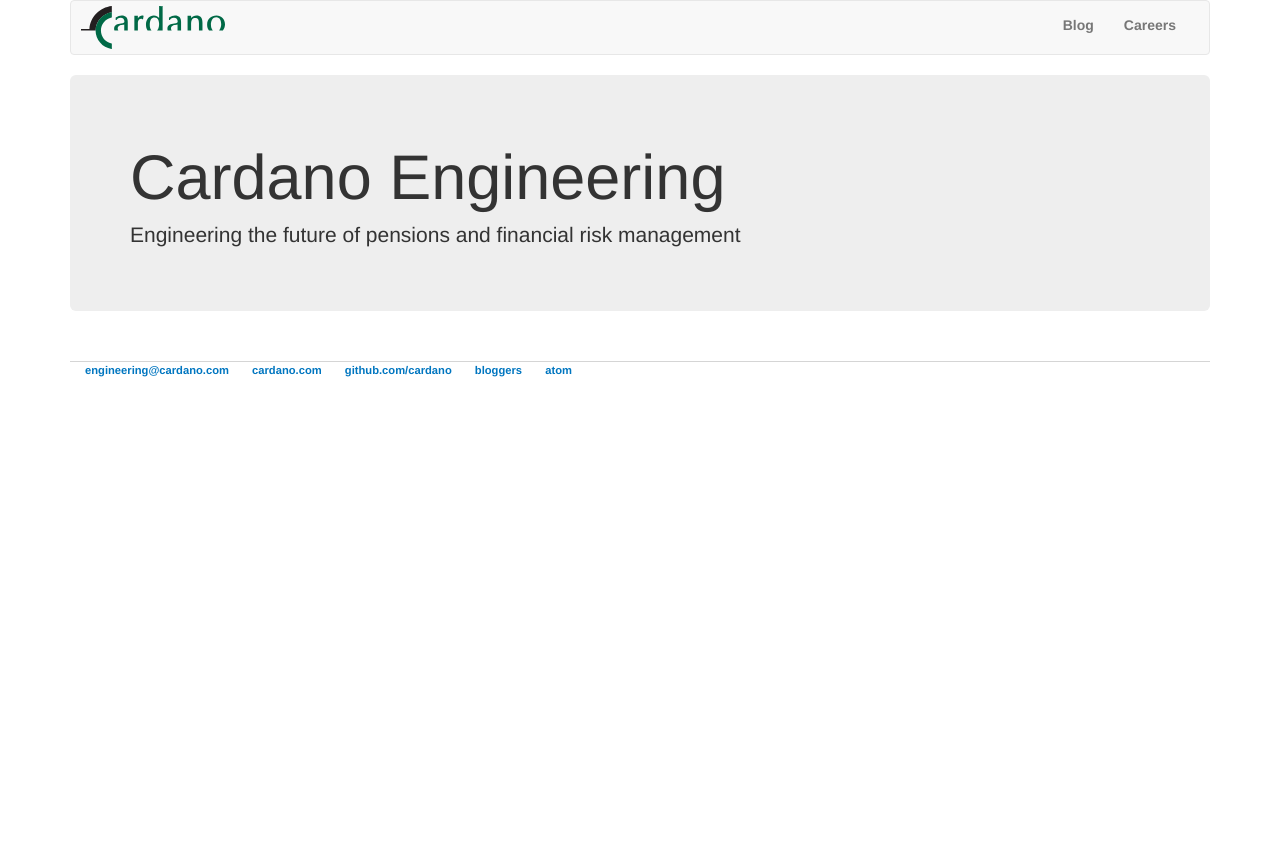
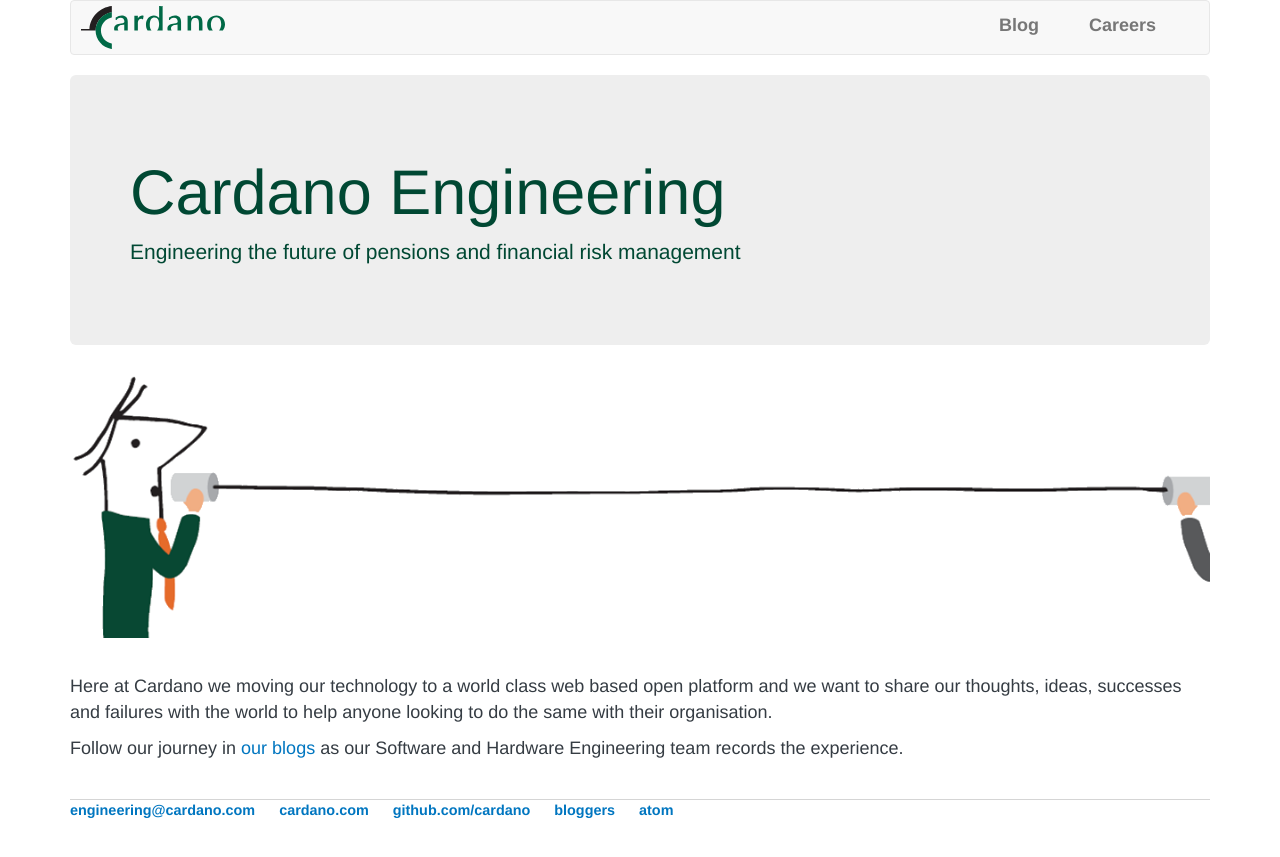
Before and after one commit to ronlawrence/cardano.github.io, a Jekyll site: the page built from index.html, in a window 1280 px wide. Shown: the top 857 px of the page. Built offline with Jekyll 4.4.1, drawn with Linux system fonts in a browser that asks for light colours; nearby versions of some CDN libraries.

Commit message:
Styled colours and mobile

```diff
--- a/_config.yml
+++ b/_config.yml
@@ -11,3 +11,6 @@
 exclude: [docs/, lib/, scripts/]
 
 port: 4001
+
+sass:
+    sass_dir: _sass
--- a/_layouts/default.html
+++ b/_layouts/default.html
@@ -57,6 +57,16 @@
 
   <script src="https://ajax.googleapis.com/ajax/libs/jquery/1.10.2/jquery.min.js"></script>
   <script src="//maxcdn.bootstrapcdn.com/bootstrap/3.3.6/js/bootstrap.min.js"></script>
+  <script>
+    var fill = function() {
+      $('.fill-screen').css('width', window.innerWidth);
+    };
+    $(function() {
+      // on('load') does not seem to work on chrome, ok on safari.
+      fill();
+      $(window).on('resize', fill);
+    });
+  </script>
 </body>
 
 </html>
--- /dev/null
+++ b/_sass/colours.scss
@@ -0,0 +1,32 @@
+// Used for more informing, serious and day-to-day communications.
+$cardano-colour-1: rgb(0,72,51);
+// Used for indicating the primary action on a page.
+$cardano-colour-2: rgb(232,109,31);
+$cardano-colour-3: rgb(120,162,47);
+
+// Used for indicating variable (visual) data.
+$extra-colour-1: rgb(71,195,211);
+// Used for indicating progress and change. Graph colour 1
+$extra-colour-2: rgb(0,118,192);
+$extra-colour-3: rgb(133,12,112);
+// Used for indicating a certain achievement by the user. Graph colour 2
+$extra-colour-4: rgb(210,10,28);
+// Used for indicating paused elements. xUsed for indicating marketing elements.
+$extra-colour-5: rgb(255,196,37);
+
+$mark-colour: #ffedbe;
+$negative-colour: #dc143c;
+$positive-colour: #006e4e;
+
+$gray-lighter: #f4f5f6;
+$gray-light: #dee2e5;
+$gray: #d0d5da;
+// Used for subjacent texts.
+$gray-dark: #626f7c;
+$gray-darker: #353c43;
+
+$text-colour: $gray-darker;
+$heading-colour: $cardano-colour-1;
+$link-colour: $extra-colour-2;
+$hover-link-colour: $extra-colour-1;
+$footer-colour:  $extra-colour-1;
--- a/assets/css/main.scss
+++ b/assets/css/main.scss
@@ -1,5 +1,17 @@
 ---
 ---
+
+@import "colours";
+
+html {
+    font-family: 'Arial', 'Helvetica', 'Sans-Serif';
+}
+
+body {
+    // font-size: 1.8em;
+    // line-height: 1.2em;
+    color: $text-colour;
+}
 
 header {
   img {
@@ -7,34 +19,9 @@
   }
 }
 
-nav {
-  ul {
-    /*font-family:'Helvetica', 'Arial', 'Sans-Serif';*/
-    padding: 0px;
-    list-style: none;
-    font-weight: bold;
-  }
+.navbar {
+  margin-bottom: 10px;
 }
-
-footer {
-  margin-top: 20px;
-  ul {
-    /*font-family:'Helvetica', 'Arial', 'Sans-Serif';*/
-    padding: 0px;
-    list-style: none;
-    font-weight: bold;
-    margin-left: 15px;
-    font-size: .8em;
-  }
-  li {
-    display: inline;
-    margin-right: 20px;
-  }
-  #line {
-    border-top: 1px solid #d5d5d5;
-  }
-}
-
 .navbar-nav {
   margin-top: -1px;
   margin-right: 20px;
@@ -44,35 +31,53 @@
   height: auto;
 }
 
+nav {
+  ul {
+    padding: 0px;
+    list-style: none;
+    font-weight: bold;
+  }
+}
+
+footer {
+  margin-top: 0.5em;
+  ul {
+    padding: 0px;
+    list-style: none;
+    font-weight: bold;
+    font-size: .8em;
+    li {
+      margin-bottom: .5em;
+    }
+  }
+  #line {
+    border-top: 1px solid #d5d5d5;
+  }
+}
+
 a {
   text-decoration: none;
-  color: #0076c0;
+  color: $link-colour;
   &:hover {
       text-decoration: underline;
+      color: $hover-link-colour;
   }
 }
 
 h1 {
-    font-size: 3em;
-    font-family:'Helvetica', 'Arial', 'Sans-Serif';
+    font-size: 2.5em;
+}
+h2 {
+    font-size: 2.0em;
 }
 
-.content {
-  li>p {
-    font-size: 1em;
-    line-height: 1.2em;
-    color: #333;
-  }
-  li, p {
-      font-size: 1.5em;
-      line-height: 1.2em;
-      color: #333;
-  }
+h1,h2,h3,h4,h5,h6 {
+    color: $heading-colour;
 }
 
 ul.posts {
-    margin: 1em auto 2.0em;
-    font-size: 1.5em;
+  margin: 1em auto 2.0em;
+  font-size: 1.4em;
   posts li {
     list-style: none;
     margin-bottom: .25em;
@@ -83,11 +88,46 @@
     margin-bottom: 2.0em;
 }
 
-/*.fill-screen {
-    background-size: cover;
+.fill-screen {
+    background-size:cover;
     background-position: center;
-}*/
+    height: 295px;
+}
+
 .img-responsive {
     margin: 0px auto;
-    box-shadow: rgba(0,0,0,0.5) 10px 10px 60px;
+    width: 100%;
 }
+
+.jumbotron {
+  padding-top: 0.1em;
+  padding-bottom: 0.5em;
+  color: $heading-colour;
+}
+
+@media (min-width: 768px) {
+  body {
+      font-size: 1.8em;
+  }
+  h1 {
+      font-size: 2.5em;
+  }
+  .jumbotron {
+    padding-bottom: 3.5em;
+    padding-top: 3.5em;
+  }
+  .navbar {
+    margin-bottom: 20px;
+  }
+  li {
+    display: inline;
+    margin-right: 20px;
+  }
+  footer {
+    margin-top: 1.5em;
+  }
+}
+
+#welcome {
+  margin-top: 2em;
+}
--- a/index.html
+++ b/index.html
@@ -2,7 +2,17 @@
 layout: default
 title: Cardano Engineering
 ---
-<div class="jumbotron">
-	<h1>Cardano Engineering</h1>
-	<p>Engineering the future of pensions and financial risk management</p>
-</div>
+
+	<div class="jumbotron">
+		<h1>Cardano Engineering</h1>
+		<p>Engineering the future of pensions and financial risk management</p>
+  </div>
+  <img src="./assets/images/string-phone.png" class='img-responsive'>
+  <div id="welcome">
+    <p>
+    Here at Cardano we moving our technology to a world class web based open platform and we want to share our thoughts, ideas, successes and failures with the world to help anyone looking to do the same with their organisation.
+    </p>
+    <p>
+    Follow our journey in <a href="/blog">our blogs</a> as our Software and Hardware Engineering team records the experience.
+    </p>
+  </div>
```
Also changed, not shown: assets/images/lake.jpg (added), assets/images/string-phone.png (added).
